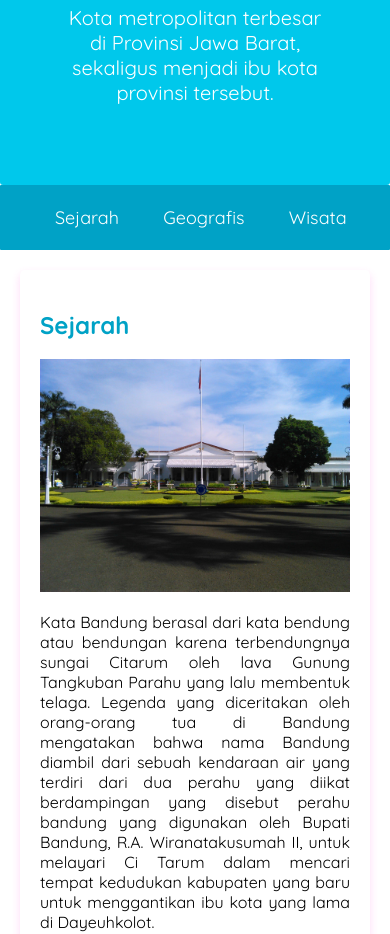
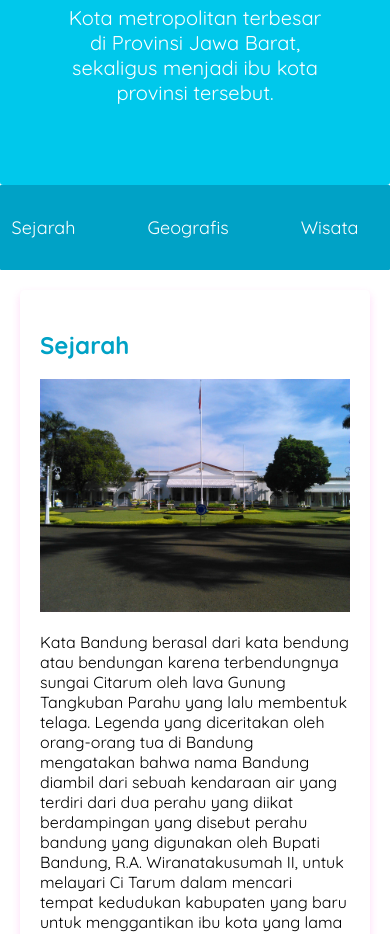
Before and after one commit to Elvin132/frontend.github.io, a plain HTML site: page index.html in a window 390 px wide. Shown: the part 159-1093 px from the top of the page. Drawn offline with Linux system fonts and the light colour scheme.

Commit message:
push ke-17

```diff
--- a/styles.css
+++ b/styles.css
@@ -10,7 +10,8 @@ body {
 
 main {
     padding: 20px;
-    overflow: auto;
+   display: flex;
+   gap: 1.5rem;
 }
 
 .jumbotron {
@@ -52,7 +53,6 @@ nav a:hover {
 }
 
 nav li {
-    display: inline;
     list-style-type: none;
     margin-right:20px;
     padding: 10px;
@@ -65,6 +65,12 @@ nav li a:hover {
     transition: ease-in-out .3s;
     padding: 10px;
     color: white;
+}
+
+nav ul {
+    padding-inline: 4rem;
+    display: flex;
+    gap: 2rem;
 }
 
 .profile header {
@@ -89,24 +95,35 @@ nav li a:hover {
 }
 
 #content {
-    float: left;
-    width: 75%;
-    text-align: justify;
+    flex: 5;
+    display: flex;
+    flex-flow: column nowrap;
+    gap: 1rem 2rem
 }
 
 aside {
-    float: right;
-    width: 25%;
-    padding-left: 20px;
+    flex: 1;
 }
 
 /* How to make web responsive */
-@media screen and (max-width: 1000px){
-    #content, aside {
-        width: 100%;
-        padding: 0;
+
+/* Perangkat dengan lebar layar 1200px dan di bawahnya */
+@media screen and (max-width: 1200px) {
+    main {
+        flex-flow: column nowrap;
     }
-
+    main aside {
+    align-self: center;
+  }
+}
+/* Perangkat dengan lebar layar 768px dan di bawahnya */
+@media screen and (max-width: 768px) {
+    nav ul {
+    justify-content: center;
+  }
+  main aside {
+    align-self: stretch;
+  }
 }
 
 footer {
```
